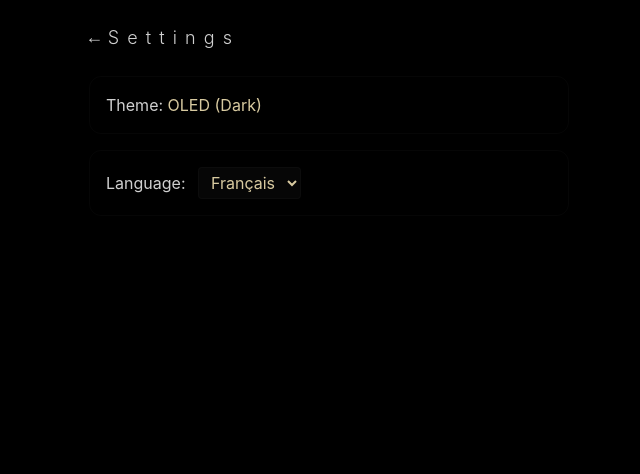
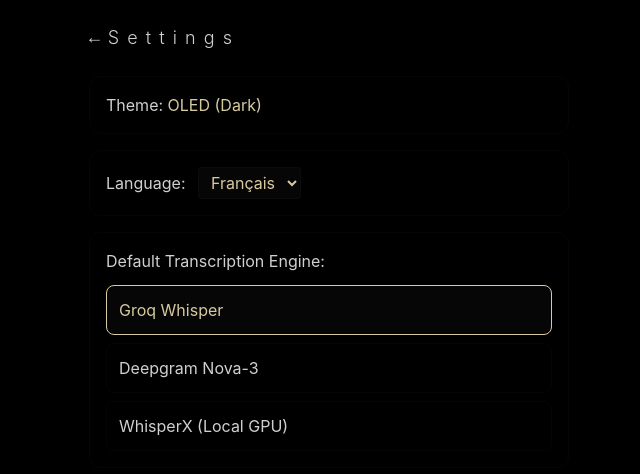
Before and after one commit to gryynn/nomad-app-live, a React (Vite) app in the folder frontend/: page /settings in a window 1280 px wide. Shown: the top 474 px of the page, without its empty margins (311-951 px from the left). Built offline with nearby package versions, Linux system fonts and the light colour scheme.

Commit message:
auto-claude: subtask-1-3 - Add default transcription engine selector

```diff
--- a/frontend/src/pages/Settings.jsx
+++ b/frontend/src/pages/Settings.jsx
@@ -6,6 +6,7 @@
   const { theme, toggle, mode } = useTheme();
   const navigate = useNavigate();
   const [language, setLanguage] = useState("fr");
+  const [engine, setEngine] = useState("groq");
 
   return (
     <div
@@ -61,6 +62,51 @@
           <option value="en">English</option>
         </select>
       </div>
+
+      {/* Transcription Engine Selector */}
+      <div
+        className="rounded-xl p-4 mt-4"
+        style={{ background: theme.card, border: `1px solid ${theme.cardBorder}` }}
+      >
+        <div style={{ color: theme.textSecondary, marginBottom: "12px" }}>
+          Default Transcription Engine:
+        </div>
+        <div className="flex flex-col gap-2">
+          <button
+            onClick={() => setEngine("groq")}
+            className="rounded-lg p-3 text-left transition-colors"
+            style={{
+              background: engine === "groq" ? theme.surface : "transparent",
+              border: `1px solid ${engine === "groq" ? theme.accent : theme.cardBorder}`,
+              color: engine === "groq" ? theme.accent : theme.text,
+            }}
+          >
+            Groq Whisper
+          </button>
+          <button
+            onClick={() => setEngine("deepgram")}
+            className="rounded-lg p-3 text-left transition-colors"
+            style={{
+              background: engine === "deepgram" ? theme.surface : "transparent",
+              border: `1px solid ${engine === "deepgram" ? theme.accent : theme.cardBorder}`,
+              color: engine === "deepgram" ? theme.accent : theme.text,
+            }}
+          >
+            Deepgram Nova-3
+          </button>
+          <button
+            onClick={() => setEngine("whisperx")}
+            className="rounded-lg p-3 text-left transition-colors"
+            style={{
+              background: engine === "whisperx" ? theme.surface : "transparent",
+              border: `1px solid ${engine === "whisperx" ? theme.accent : theme.cardBorder}`,
+              color: engine === "whisperx" ? theme.accent : theme.text,
+            }}
+          >
+            WhisperX (Local GPU)
+          </button>
+        </div>
+      </div>
     </div>
   );
 }
```
